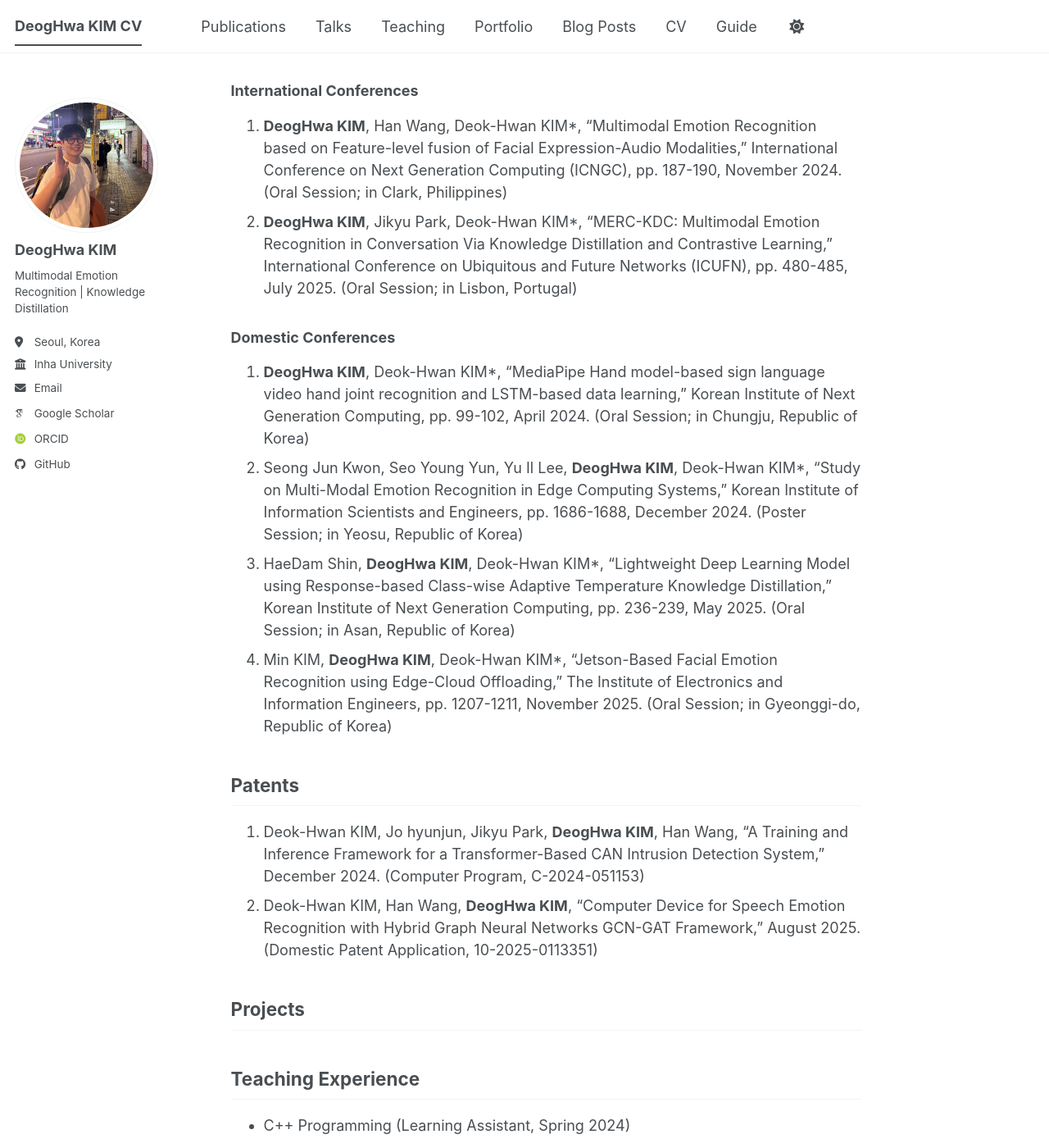
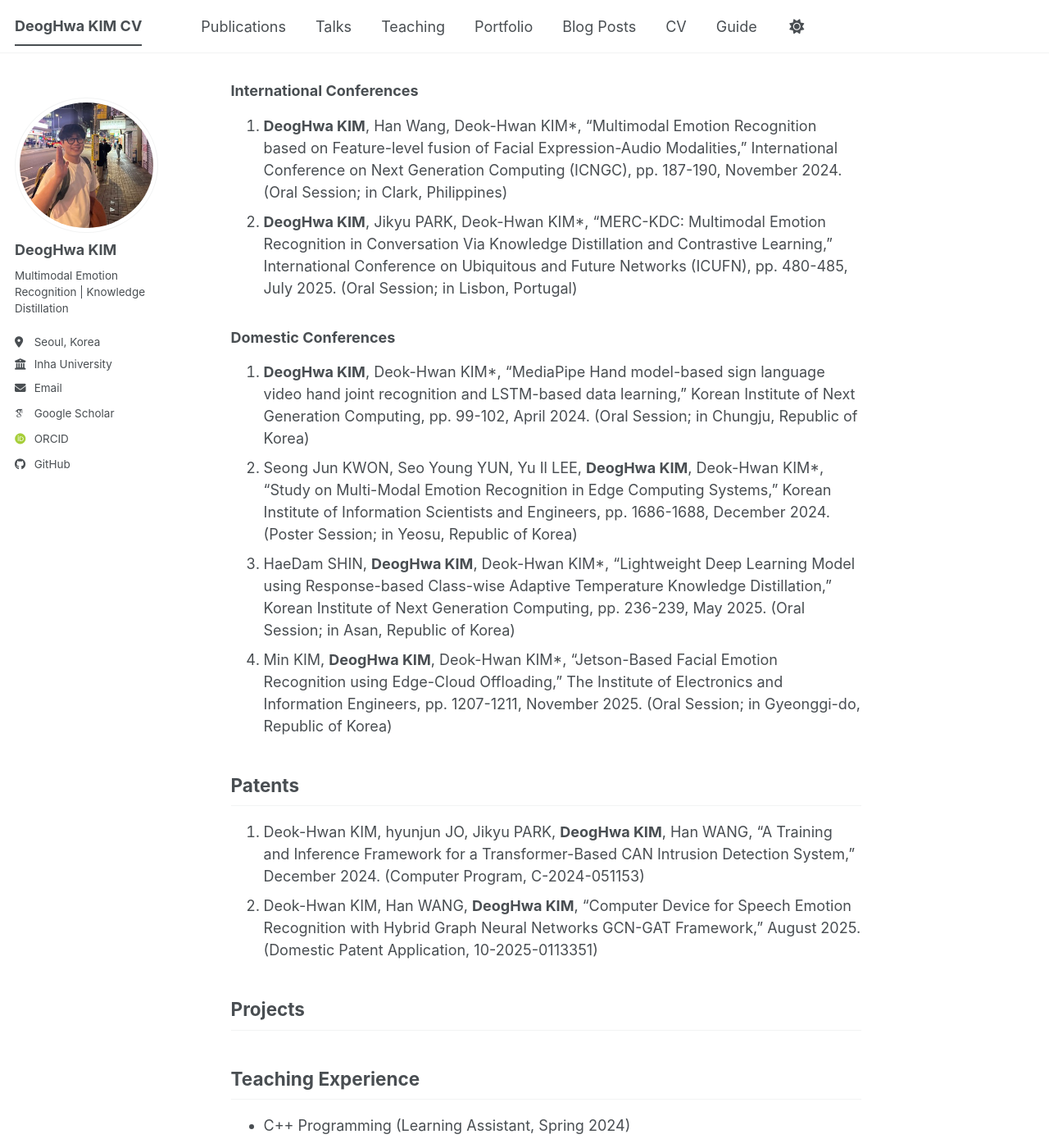
Before and after one commit to potatoduck9/potatoduck9.github.io, a Jekyll site: the page built from _pages/about.md, in a window 1280 px wide and 1400 px high, scrolled down 1448 px. Shown: the whole window at 82% size. Built offline with Jekyll 4.4.1, drawn with Linux system fonts in a browser that asks for light colours; some web fonts are replaced; a script bundle is joined from its source files by our own code; library files that are not in the unit come from our copies.

```diff
--- a/_pages/about.md
+++ b/_pages/about.md
@@ -36,24 +36,24 @@ Multimodal Emotion Recognition, Knowledge Distillation, Human–Computer Interac
 2. **DeogHwa KIM**, Yu il LEE, Da Hyun YOON, Byeong Jun KIM, Deok-Hwan KIM*, "Dual-Distillation Vision-Language Model for Multimodal Emotion Recognition in Conversation with Quantized Edge Deployment," Under Review at MDPI Applied Sciences (Impact Factor = 2.5)
 
 ### Domestic Journals
-1. Han Wang, **DeogHwa KIM**,  Deok-Hwan KIM*, "Enhancing Speech Emotion Recognition with Hybrid Graph Neural Networks : A GCN-GAT Framework," The Journal of Korean Institute of Next Generation Computing, vol. 20, pp. 7-20, August 2024.
+1. Han WANG, **DeogHwa KIM**,  Deok-Hwan KIM*, "Enhancing Speech Emotion Recognition with Hybrid Graph Neural Networks : A GCN-GAT Framework," The Journal of Korean Institute of Next Generation Computing, vol. 20, pp. 7-20, August 2024.
 
 ## Publications (Conference)
 
 ### International Conferences
 1. **DeogHwa KIM**, Han Wang, Deok-Hwan KIM*, "Multimodal Emotion Recognition based on Feature-level fusion of Facial Expression-Audio Modalities," International Conference on Next Generation Computing (ICNGC), pp. 187-190, November 2024. (Oral Session; in Clark, Philippines)
-2.  **DeogHwa KIM**, Jikyu Park, Deok-Hwan KIM*, "MERC-KDC: Multimodal Emotion Recognition in Conversation Via Knowledge Distillation and Contrastive Learning," International Conference on Ubiquitous and Future Networks (ICUFN), pp. 480-485, July 2025. (Oral Session; in Lisbon, Portugal)
+2.  **DeogHwa KIM**, Jikyu PARK, Deok-Hwan KIM*, "MERC-KDC: Multimodal Emotion Recognition in Conversation Via Knowledge Distillation and Contrastive Learning," International Conference on Ubiquitous and Future Networks (ICUFN), pp. 480-485, July 2025. (Oral Session; in Lisbon, Portugal)
 
 ### Domestic Conferences
 1. **DeogHwa KIM**, Deok-Hwan KIM*, "MediaPipe Hand model-based sign language video hand joint recognition and LSTM-based data learning," Korean Institute of Next Generation Computing, pp. 99-102, April 2024. (Oral Session; in Chungju, Republic of Korea)
-2. Seong Jun Kwon, Seo Young Yun, Yu Il Lee, **DeogHwa KIM**, Deok-Hwan KIM*, "Study on Multi-Modal Emotion Recognition in Edge Computing Systems," Korean Institute of Information Scientists and Engineers, pp. 1686-1688, December 2024. (Poster Session; in Yeosu, Republic of Korea)
-3. HaeDam Shin, **DeogHwa KIM**, Deok-Hwan KIM*, "Lightweight Deep Learning Model using Response-based Class-wise Adaptive Temperature Knowledge Distillation," Korean Institute of Next Generation Computing, pp. 236-239, May 2025. (Oral Session; in Asan, Republic of Korea)
+2. Seong Jun KWON, Seo Young YUN, Yu Il LEE, **DeogHwa KIM**, Deok-Hwan KIM*, "Study on Multi-Modal Emotion Recognition in Edge Computing Systems," Korean Institute of Information Scientists and Engineers, pp. 1686-1688, December 2024. (Poster Session; in Yeosu, Republic of Korea)
+3. HaeDam SHIN, **DeogHwa KIM**, Deok-Hwan KIM*, "Lightweight Deep Learning Model using Response-based Class-wise Adaptive Temperature Knowledge Distillation," Korean Institute of Next Generation Computing, pp. 236-239, May 2025. (Oral Session; in Asan, Republic of Korea)
 4. Min KIM, **DeogHwa KIM**, Deok-Hwan KIM*, "Jetson-Based Facial Emotion Recognition using Edge-Cloud Offloading," The Institute of Electronics and Information Engineers, pp. 1207-1211, November 2025. (Oral Session; in Gyeonggi-do, Republic of Korea)
 
 
 ## Patents
-1. Deok-Hwan KIM, Jo hyunjun, Jikyu Park, **DeogHwa KIM**, Han Wang, "A Training and Inference Framework for a Transformer-Based CAN Intrusion Detection System," December 2024. (Computer Program, C-2024-051153)
-2. Deok-Hwan KIM, Han Wang, **DeogHwa KIM**, "Computer Device for Speech Emotion Recognition with Hybrid Graph Neural Networks GCN-GAT Framework," August 2025. (Domestic Patent Application, 10-2025-0113351)
+1. Deok-Hwan KIM, hyunjun JO, Jikyu PARK, **DeogHwa KIM**, Han WANG, "A Training and Inference Framework for a Transformer-Based CAN Intrusion Detection System," December 2024. (Computer Program, C-2024-051153)
+2. Deok-Hwan KIM, Han WANG, **DeogHwa KIM**, "Computer Device for Speech Emotion Recognition with Hybrid Graph Neural Networks GCN-GAT Framework," August 2025. (Domestic Patent Application, 10-2025-0113351)
 
 
 ## Projects
```
